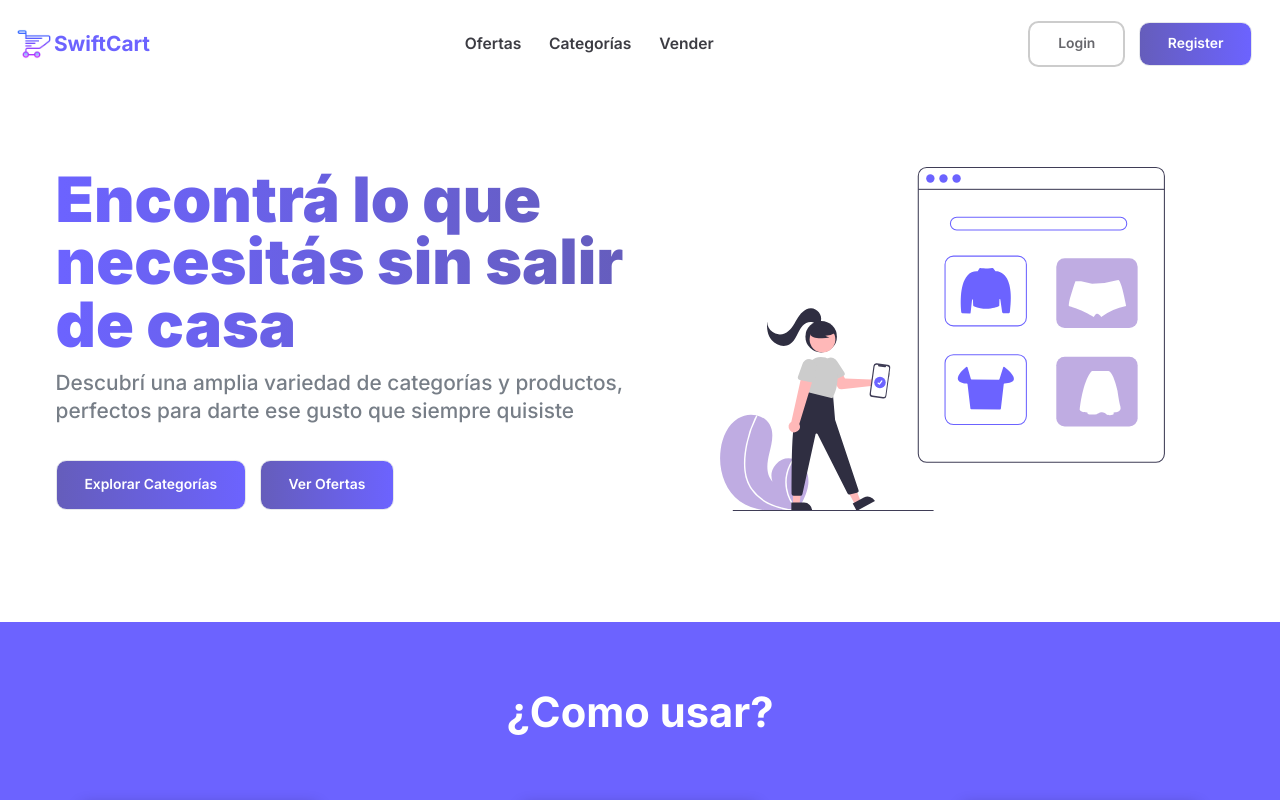
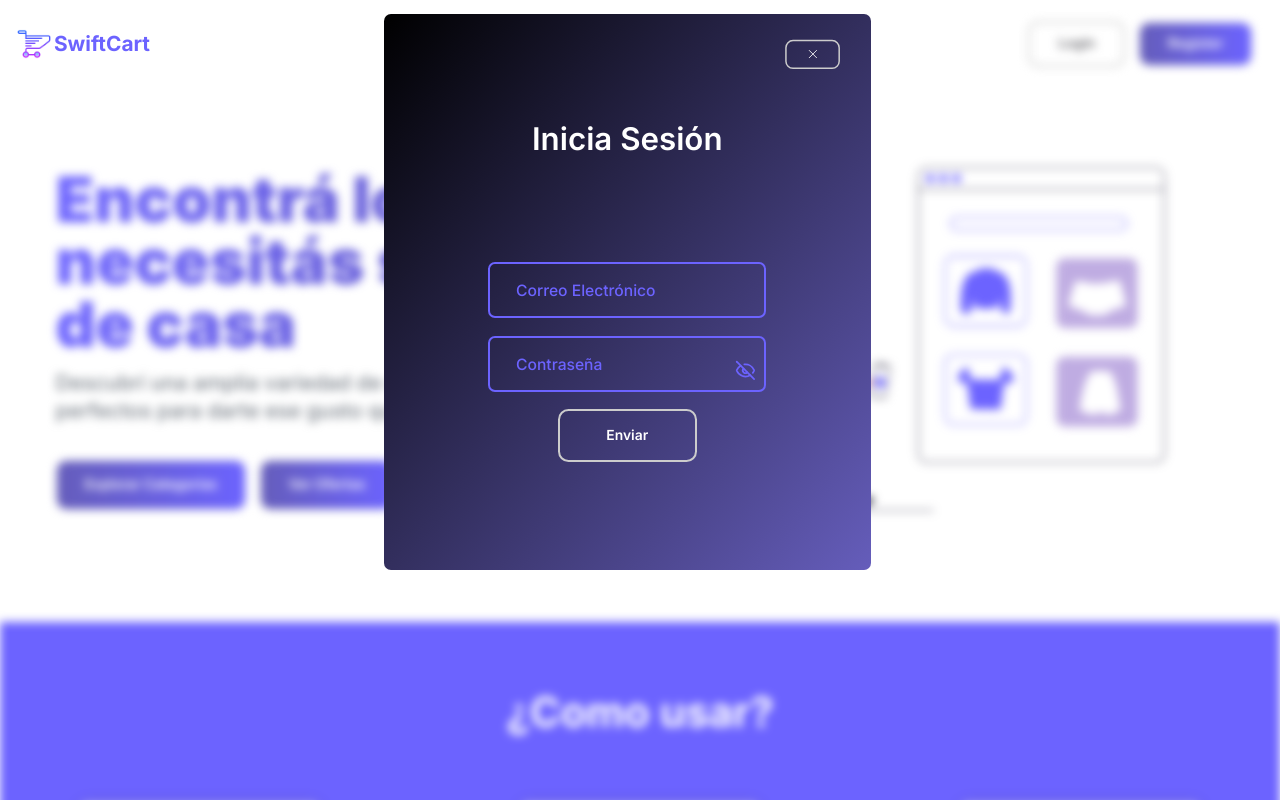
Before and after one commit to SebaPerez90/prueba-tecnica-frontend, a Next.js app: page / in a window 1280 px wide. Both pictures are taken after a click on the button "Login". Shown: the top 800 px of the page. Built offline with nearby package versions, Linux system fonts and the light colour scheme.

Commit message:
signIn form

```diff
--- a/package.json
+++ b/package.json
@@ -2,6 +2,7 @@
   "name": "prueba-tecnica-frontend",
   "version": "0.1.0",
   "private": true,
+  "type": "module",
   "scripts": {
     "dev": "next dev",
     "build": "next build",
--- a/src/app/auth/page.tsx
+++ b/src/app/auth/page.tsx
@@ -26,14 +26,13 @@ const Auth = () => {
 
   useEffect(() => {
     // Disable the send button function until the fields are completed
-
     if (wrongEmail === false && formData.password.length > 5) {
       send_btn.current?.classList.replace(
         'pointer-events-none',
         'pointer-events-auto'
       );
     }
-  }, [wrongEmail]);
+  }, [formData.password.length, wrongEmail]);
 
   const captureValues = (e: ChangeEvent<HTMLInputElement>) => {
     const { name, value } = e.target;
@@ -63,7 +62,7 @@ const Auth = () => {
       },
       body: JSON.stringify(formData),
     });
-    console.log(formData);
+    // console.log(formData);
   };
 
   const succesMessage = (e: any) => {
--- a/src/app/page.tsx
+++ b/src/app/page.tsx
@@ -9,7 +9,7 @@ const page = () => {
       <Header />
       <main
         id='main-section'
-        className='pt-40 text '>
+        className='pt-40 text duration-500'>
         <Landing />
         <About />
       </main>
--- a/src/components/Footer.tsx
+++ b/src/components/Footer.tsx
@@ -1,7 +1,6 @@
 import Image from 'next/image';
 import logo from '@/assets/images/logo.png';
-import SocialNetworks from '@/app/SocialNetworks';
-// import members from '@/assets/images/members.png';
+import SocialNetworks from '@/components/SocialNetworks';
 
 const Footer = () => {
   return (
--- a/src/components/NavBar/Auth.tsx
+++ b/src/components/NavBar/Auth.tsx
@@ -1,49 +1,67 @@
-import { useEffect, useRef, useState } from 'react';
+import { useState } from 'react';
 import { useRouter } from 'next/navigation';
-import { GrClose } from 'react-icons/gr';
 import { usePathname } from 'next/navigation';
+import Login from './Login';
 
 const Auth = () => {
   const pathname = usePathname();
   const [isOpen, setIsOpen] = useState<boolean>(false);
-  const [currentProject, setCurrentProject] = useState();
-  const modal = useRef<HTMLDivElement | null>(null);
-  const container = useRef<HTMLDivElement | null>(null);
 
   const router = useRouter();
 
-  const openModal = (project: any) => {
-    setCurrentProject(project);
-    if (currentProject) {
-      setIsOpen(true);
+  const openModal = () => {
+    const main_container = document.getElementById('main-section');
+    const footer_section = document.getElementById('footer-section');
+    const navbar = document.getElementById('nagevacion-links');
+    const auth_btns = document.getElementById('auth-btns');
+
+    if (isOpen) {
+      auth_btns?.classList.remove('pointer-events-none', '[filter:blur(5px)]');
+      navbar?.classList.remove('pointer-events-none', '[filter:blur(5px)]');
+      footer_section?.classList.remove('[filter:blur(5px)]');
+      main_container?.classList.remove(
+        '[filter:blur(5px)]',
+        'pointer-events-none'
+      );
+    } else {
+      auth_btns?.classList.add('pointer-events-none', '[filter:blur(5px)]');
+      navbar?.classList.add('pointer-events-none', '[filter:blur(5px)]');
+      footer_section?.classList.add('[filter:blur(5px)]');
+      main_container?.classList.add(
+        '[filter:blur(5px)]',
+        'pointer-events-none'
+      );
     }
+
+    setIsOpen(!isOpen);
   };
 
-  useEffect(() => {
-    if (currentProject) {
-      modal.current?.classList.replace('hidden', 'flex');
-      container.current?.classList.add('[filter:blur(5px)]');
-      document.documentElement.classList.add('overflow-y-hidden');
-      setIsOpen(true);
-    }
-  }, [currentProject]);
+  // useEffect(() => {
+  //     modal.current?.classList.replace('hidden', 'flex');
+  //     setIsOpen(true);
+  // }, []);
 
-  const closeModal = () => {
-    modal.current?.classList.add('[transition:all_400ms]');
-    modal.current?.classList.add('[opacity:0!important]');
-    modal.current?.classList.replace('sm:w-[40em]', 'w-0');
-    modal.current?.classList.replace('w-[100%]', 'w-0');
-    setTimeout(() => {
-      modal.current?.classList.replace('flex', 'hidden');
-      container.current?.classList.remove('[filter:blur(5px)]');
-      document.documentElement.classList.remove('overflow-y-hidden');
-      setIsOpen(false);
-    }, 400);
-  };
+  // const closeModal = () => {
+  //   modal.current?.classList.add('[transition:all_400ms]');
+  //   modal.current?.classList.add('[opacity:0!important]');
+  //   modal.current?.classList.replace('sm:w-[40em]', 'w-0');
+  //   modal.current?.classList.replace('w-[100%]', 'w-0');
+  //   setTimeout(() => {
+  //     modal.current?.classList.replace('flex', 'hidden');
+  //     setIsOpen(false);
+  //   }, 400);
+  // };
 
   return (
-    <div className='flex items-center gap-4'>
-      <button className='btn_secondary'>Login</button>
+    <>
+      <div
+        id='auth-btns'
+        className='flex items-center gap-4 bg'>
+        <button
+          onClick={openModal}
+          className='btn_secondary'>
+          Login
+        </button>
         {pathname !== '/auth' && (
           <button
             className='btn_primary'
@@ -52,6 +70,8 @@ const Auth = () => {
           </button>
         )}
       </div>
+      {isOpen && <Login closeModal={openModal} />}
+    </>
   );
 };
 
--- /dev/null
+++ b/src/components/NavBar/Login.tsx
@@ -0,0 +1,130 @@
+import { IFormData } from '@/interfaces/formdata.interface';
+import { ChangeEvent, FormEvent, useRef, useState } from 'react';
+import { GrClose } from 'react-icons/gr';
+import { LuEye } from 'react-icons/lu';
+import { LuEyeOff } from 'react-icons/lu';
+import { IoInformationCircle } from 'react-icons/io5';
+
+interface LoginProps {
+  closeModal: () => void;
+}
+
+const Login: React.FC<LoginProps> = ({ closeModal }) => {
+  const modal = useRef<HTMLDivElement | null>(null);
+  const [formData, setFormData] = useState<Partial<IFormData>>({
+    password: '',
+    email: '',
+  });
+
+  const [hidePassword, setHidePassword] = useState<boolean>(true);
+  const [wrongEmail, setWrongEmail] = useState<boolean>(false);
+  const send_btn = useRef<HTMLButtonElement | null>(null);
+
+  const captureValues = (e: ChangeEvent<HTMLInputElement>) => {
+    const { name, value } = e.target;
+
+    if (name === 'name') {
+      const updatedValue = value.replace(/[^a-zA-Z\s]/g, '');
+      setFormData({ ...formData, [name]: updatedValue });
+    } else if (name === 'email') {
+      const emailRegex = /^[^\s@]+@[^\s@]+\.[^\s@]+$/;
+      if (emailRegex.test(value)) {
+        setFormData({ ...formData, [name]: value });
+        setWrongEmail(false);
+      } else {
+        setWrongEmail(true);
+      }
+    } else {
+      setFormData({ ...formData, [name]: value });
+    }
+  };
+
+  const signUp = async (e: FormEvent<HTMLFormElement>) => {
+    e.preventDefault();
+    await fetch('aca va la url del backend "/signup"', {
+      method: 'POST',
+      headers: {
+        'Content-Type': 'application/json',
+      },
+      body: JSON.stringify(formData),
+    });
+    // console.log(formData);
+  };
+
+  return (
+    <div
+      ref={modal}
+      className='absolute left-[30%] top-[1em] w-[35em] py-20 rounded-lg bg-gradient-to-br from-black to-base-300'>
+      <div className='flex items-center justify-around flex-col gap-8 relative h-[30em]'>
+        <h1 className='text-white text-4xl font-semibold'>Inicia Sesión</h1>
+        <form
+          name='contact-form'
+          method='POST'
+          onSubmit={signUp}
+          className='flex flex-col justify-around gap-5 w-[20em]'>
+          <div className='relative w-full'>
+            <input
+              required={true}
+              autoComplete='off'
+              type='text'
+              name='email'
+              id='email'
+              onChange={(e) => {
+                captureValues(e);
+              }}
+              className='text-xl border-base-200 bg-inherit outline-none duration-300 border-2 text-slate-200 rounded-lg w-full focus:bg-base-300 font-medium p-4 lowercase'
+            />
+            <label
+              htmlFor='email'
+              className='absolute font-medium text-base-200 left-8 top-5 text-lg duration-300'>
+              Correo Electrónico
+            </label>
+            {wrongEmail ? (
+              <span className='absolute flex items-center gap-1 font-medium text-lg w-max left-0 -bottom-8 text-orange-500'>
+                <IoInformationCircle />
+                Ingresa una dirección de email válido
+              </span>
+            ) : null}
+          </div>
+          <div className='relative w-full'>
+            <input
+              required={true}
+              autoComplete='off'
+              type={hidePassword ? 'password' : 'text'}
+              name='password'
+              id='password'
+              maxLength={15}
+              onChange={(e) => {
+                captureValues(e);
+              }}
+              className='text-xl border-base-200 bg-inherit outline-none duration-300 border-2 text-slate-200 rounded-lg w-full focus:bg-base-300 font-medium p-4'
+            />
+            <label
+              htmlFor='password'
+              className='absolute font-medium text-base-200 left-8 top-5 text-lg duration-300'>
+              Contraseña
+            </label>
+            <span
+              onClick={() => setHidePassword(!hidePassword)}
+              className='absolute bottom-3 text-2xl right-3 cursor-pointer text-base-200'>
+              {hidePassword ? <LuEyeOff /> : <LuEye />}
+            </span>
+          </div>
+          <button
+            ref={send_btn}
+            type='submit'
+            className='btn_secondary pointer-events-none text-white w-1/2 py-4 m-[0_auto]'>
+            Enviar
+          </button>
+        </form>
+      </div>
+      <button
+        onClick={closeModal}
+        className='absolute right-6 top-6 btn_secondary text-white scale-75'>
+        <GrClose />
+      </button>
+    </div>
+  );
+};
+
+export default Login;
--- a/src/components/NavBar/NavBar.tsx
+++ b/src/components/NavBar/NavBar.tsx
@@ -25,7 +25,9 @@ const NavBar = () => {
   const pathname = usePathname();
 
   return (
-    <nav className='flex items-center gap-8'>
+    <nav
+      id='nagevacion-links'
+      className='flex items-center gap-8'>
       {links.map((links: INavLinks, index) => (
         <Link
           key={index}
```
Also changed, not shown: .eslintrc.json, src/app/globals.css (line endings or trailing spaces), src/components/SocialNetworks.tsx (renamed from src/app/SocialNetworks.tsx). Lines whose indentation alone changed are shown as unchanged.
